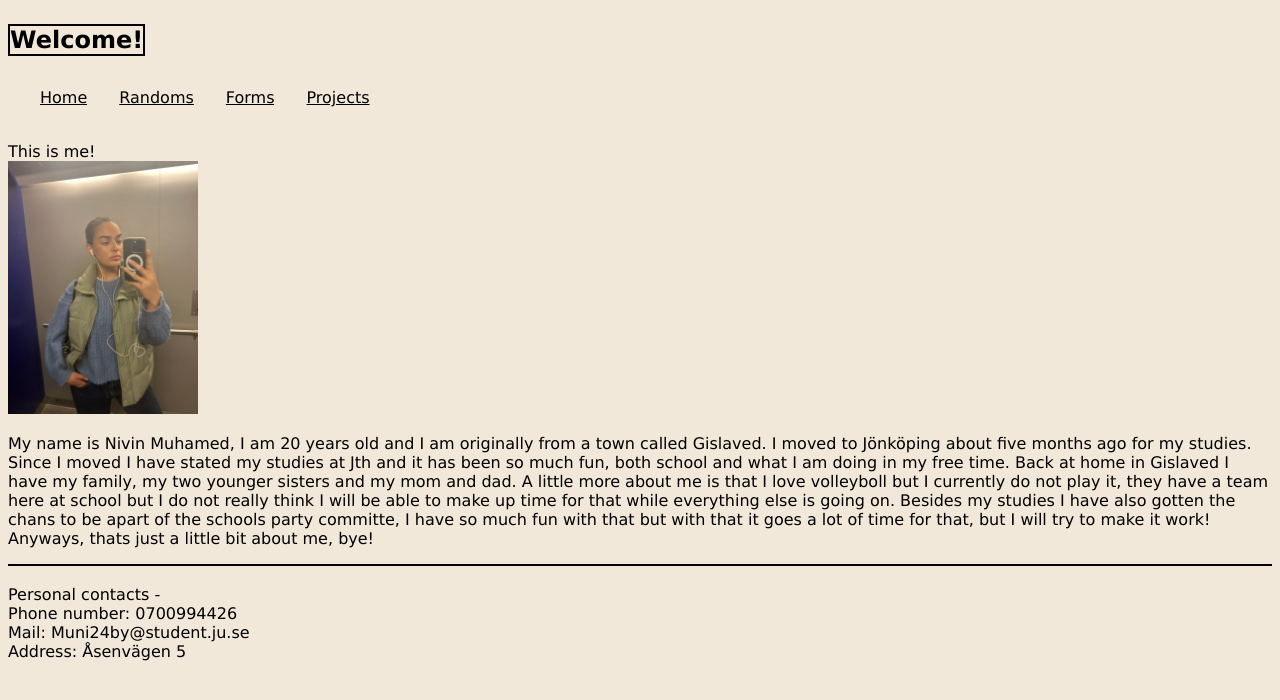
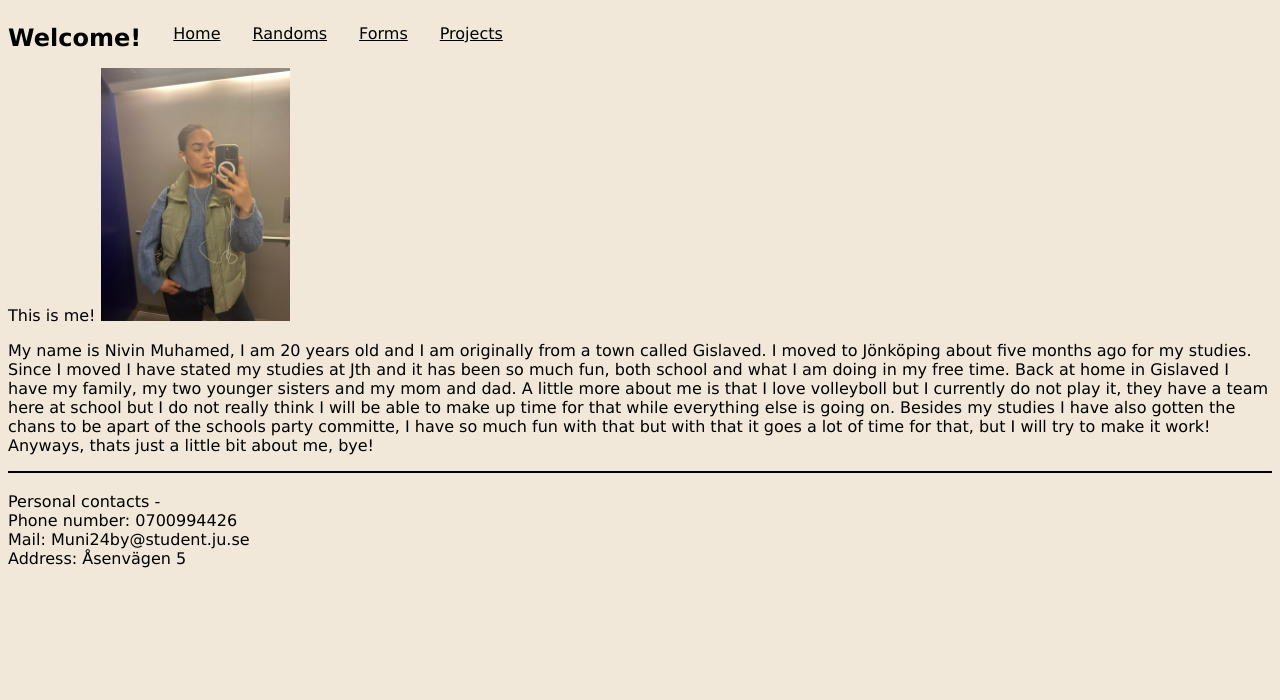
Before and after one commit to front-end-fundamentals-2025/fef-portfolio-nivinmuhamed, a plain HTML site: page index.html in a window 1280 px wide. Drawn offline with Linux system fonts and the light colour scheme.

Commit message:
trying to fix
trying to fix the look of the main page. not going to well, it is so ugly:)

```diff
--- a/css/main.css
+++ b/css/main.css
@@ -1,7 +1,7 @@
 * {
   font-family: "Lucida Sans", "Lucida Sans Regular", "Lucida Grande",
     "Lucida Sans Unicode", Geneva, Verdana, sans-serif;
-    background-color: rgb(241, 232, 217);
+  background-color: rgb(241, 232, 217);
 }
 
 /*style header*/
@@ -10,17 +10,29 @@ header {
   display: flex;
 }
 
+.header1 {
+  display: flex;
+}
+
+.header2 {
+  display: flex;
+}
+
 #logo {
   font-weight: 600;
   font-size: 1.5rem;
-  border: 2px solid black;
-  display: inline-block;
+  display: flex;
   padding: 0.1px;
 }
 ul {
   list-style: none;
   padding-left: 0;
   display: flex;
+}
+
+nav {
+  display: flex;
+  justify-content: center;
 }
 
 li {
@@ -31,10 +43,9 @@ a {
   color: black;
 }
 
-
-
 @media screen and (max-width: 540px) {
-  .category-container, ul {
+  .category-container,
+  ul {
     flex-direction: column;
     align-items: start;
   }
@@ -48,14 +59,14 @@ a {
 @media screen and (min-width: 530px) {
   .category-container {
     display: grid;
-    grid-template-columns: repeat(2, 1fr) ;
+    grid-template-columns: repeat(2, 1fr);
   }
 }
 
 @media screen and (min-width: 1025px) {
   .category-container {
     display: grid;
-    grid-template-columns: repeat(3, 1fr) ;
+    grid-template-columns: repeat(3, 1fr);
   }
 }
 .main-img {
@@ -70,5 +81,55 @@ footer {
   border-top: 2px solid black;
   margin-top: 5px;
   margin-bottom: 5px;
+}
 
+/*animation example*/
+
+@keyframes color-animation {
+  from {
+    background-color: aquamarine;
+  }
+  to {
+    background-color: black;
+  }
 }
+
+.hello {
+  background-color: aquamarine;
+  width: 100px;
+  height: 100px;
+  margin-left: 200px;
+  margin-top: 100px;
+  animation-name: color-animation;
+  animation-duration: 1s;
+}
+
+/*@keyframes shake {
+  25% {
+    transform: scale(1.2);
+  }
+
+  40%{
+    transform: rotate(-20deg) scale(1.2);
+  }
+
+  50% {
+    transform: rotate(20deg) scale(1.2);
+  }
+
+  60%{
+    transform: rotate(-20deg) scale(1.2);
+  }
+
+  70% {
+    transform: rotate(20deg) scale(1.2);
+  }
+
+  80%{
+    transform: rotate(-20deg) scale(1.2);
+  }
+
+  90% {
+    transform: rotate(20deg) scale(1.2);
+  }
+}*/
--- a/index.html
+++ b/index.html
@@ -6,9 +6,15 @@
     <meta name="viewport" content="width=device-width, initial-scale=1.0" />
     <title>First website</title>
     <link rel="stylesheet" href="css/main.css" />
+
+
   <body>
-    <h1 id="logo"> Welcome!</h1>
-<nav>
+    <header>
+      <div class="header1">
+<h1 id="logo"> Welcome!</h1>
+      </div>
+      <div class="header2">
+        <nav>
         <ul>
           <a href="#">
             <li>Home</li>
@@ -25,8 +31,15 @@
         </ul>
       </nav>
       <br>
-    <header>This is me!</header>
+      </div>
+
+
+
+</header>
+
     <main>
+
+      This is me!
       <img class="main-img"src="img/selfie.jpeg" alt="Selfie of me." />
       <p>
         My name is Nivin Muhamed, I am 20 years old and I am originally from a
```
Also changed, not shown: animation.html (added, +14 -0 lines), projects.html (+1 -0 lines), randoms.html (+1 -0 lines).
